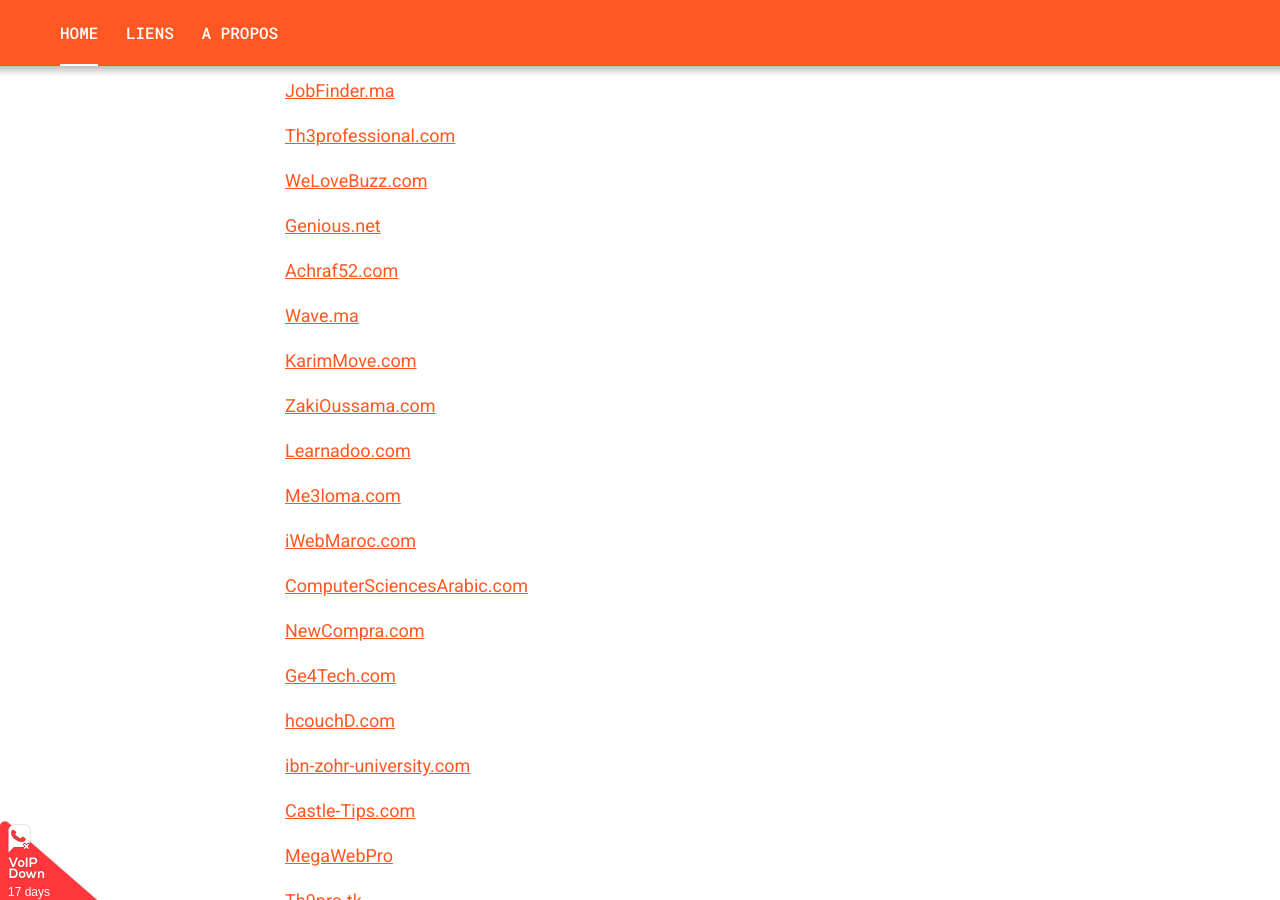
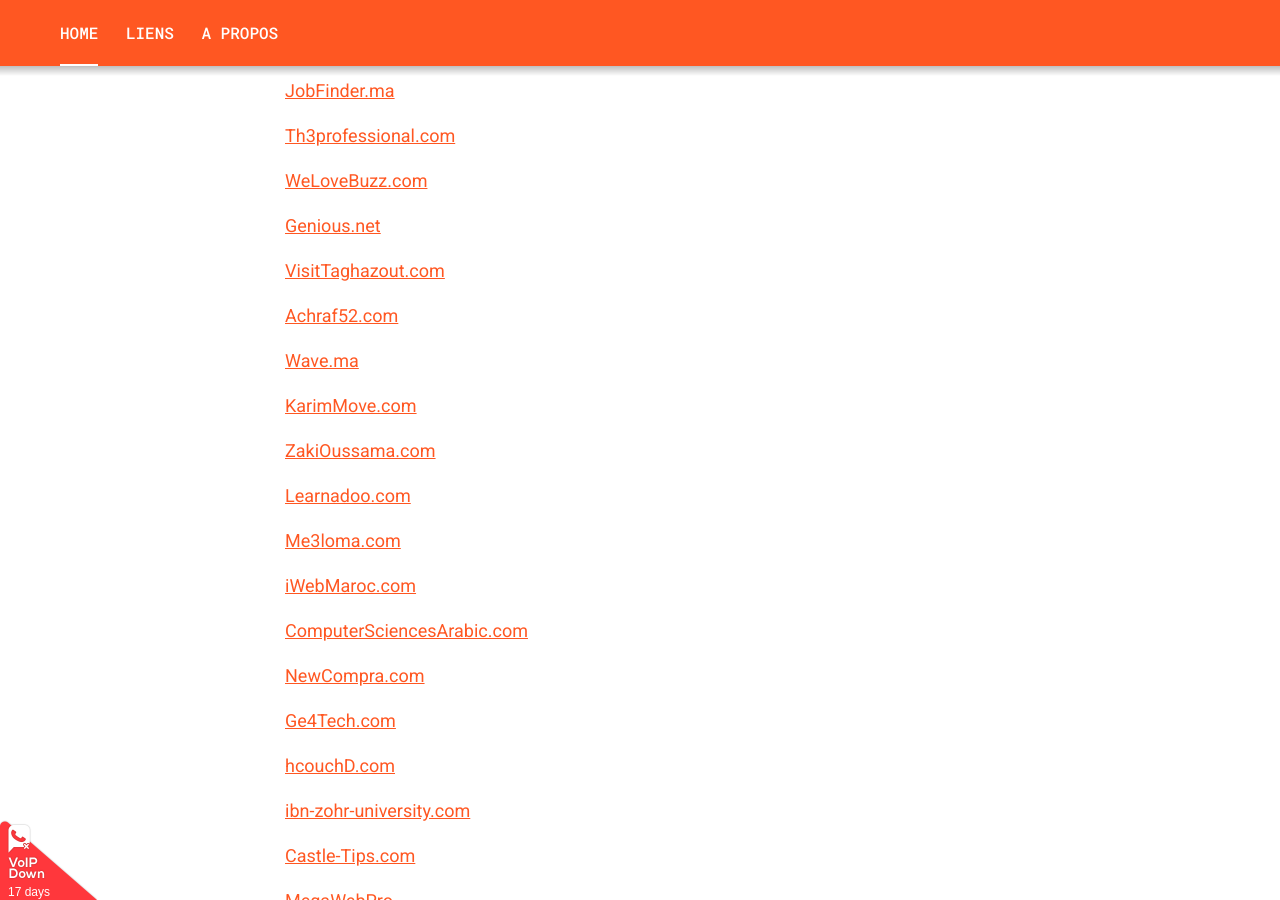
Before and after one commit to VoIPDown/voipdown.github.io, a Jekyll site: the page built from index.markdown, in a window 1280 px wide and 900 px high, scrolled down 1936 px. Built offline with Jekyll 4.4.1, drawn with Linux system fonts in a browser that asks for light colours.

Commit message:
Add new supporter.

```diff
--- a/_data/supporters.yml
+++ b/_data/supporters.yml
@@ -20,6 +20,10 @@
 
 - name: Genious.net
   link: http://genious.net
+  logo:
+
+- name: VisitTaghazout.com
+  link: http://www.visittaghazout.com
   logo:
 
 - name: Achraf52.com
```
